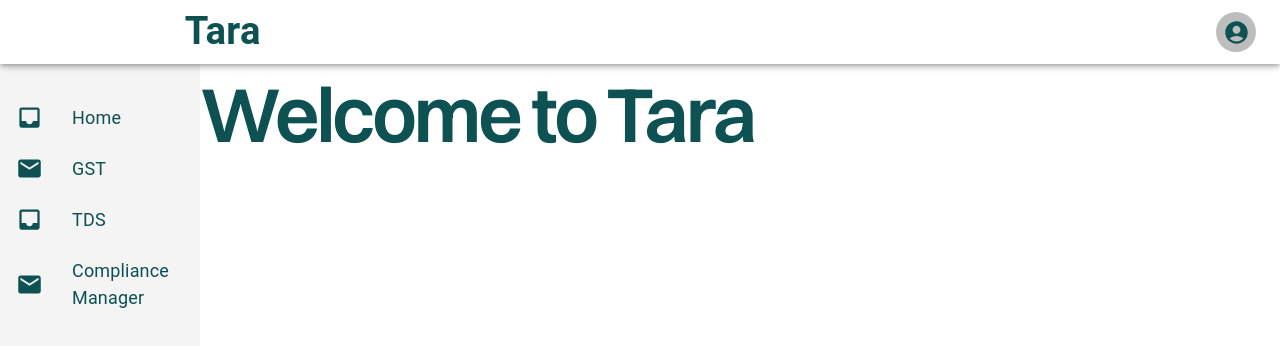
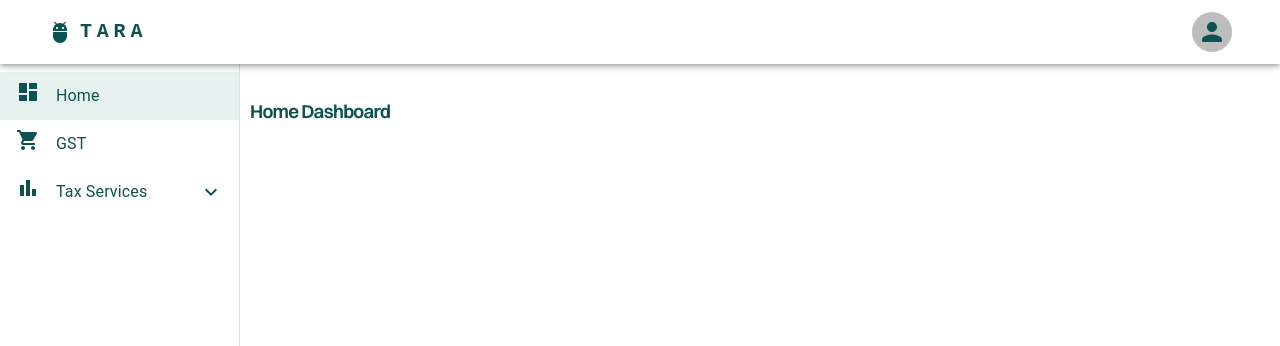
Before and after one commit to sadanand2024/website-frontend, a Next.js app: page /tara in a window 1280 px wide. Shown: the top 346 px of the page. Built offline with nearby package versions, Linux system fonts and the light colour scheme.

Commit message:
worked on navbar

```diff
--- a/app/layout.js
+++ b/app/layout.js
@@ -31,6 +31,7 @@ export default function RootLayout({ children }) {
       <Head>{/* Metadata is used here */}</Head>
       <body>
         {/* GoogleOAuthProvider is wrapping your app to provide Google login functionality */}
+
         <GoogleOAuthProvider clientId="<your_google_client_id_here>">
           {children}
         </GoogleOAuthProvider>
--- a/app/tara/components/Navbar.js
+++ b/app/tara/components/Navbar.js
@@ -1,110 +1,291 @@
 "use client";
+
 import React, { useState } from "react";
+import { usePathname, useRouter } from "next/navigation"; // Import for current path
+import AppBar from "@mui/material/AppBar";
+import Toolbar from "@mui/material/Toolbar";
+import IconButton from "@mui/material/IconButton";
+import Typography from "@mui/material/Typography";
+import Drawer from "@mui/material/Drawer";
+import List from "@mui/material/List";
+import ListItem from "@mui/material/ListItem";
+import ListItemButton from "@mui/material/ListItemButton";
+import ListItemText from "@mui/material/ListItemText";
+import Box from "@mui/material/Box";
+import Collapse from "@mui/material/Collapse";
+import ExpandLess from "@mui/icons-material/ExpandLess";
+import ExpandMore from "@mui/icons-material/ExpandMore";
+import MenuIcon from "@mui/icons-material/Menu";
+import DashboardIcon from "@mui/icons-material/Dashboard";
+import ShoppingCartIcon from "@mui/icons-material/ShoppingCart";
+import BarChartIcon from "@mui/icons-material/BarChart";
+import DescriptionIcon from "@mui/icons-material/Description";
+import Link from "next/link";
 import {
-  Box,
-  AppBar,
-  Toolbar,
-  Typography,
-  IconButton,
+  Avatar,
+  Container,
   Menu,
   MenuItem,
-  Avatar,
+  Tooltip,
+  useMediaQuery,
 } from "@mui/material";
-import SettingsIcon from "@mui/icons-material/Settings";
-import LogoutIcon from "@mui/icons-material/Logout";
-import { useRouter } from "next/navigation";
-import Link from "next/link";
-import AccountCircleIcon from "@mui/icons-material/AccountCircle";
-const Navbar = () => {
+import AdbIcon from "@mui/icons-material/Adb";
+import { useTheme } from "@mui/material/styles";
+
+const drawerWidth = 240;
+
+export default function Navbar() {
+  const pathname = usePathname(); // Get the current route
   const router = useRouter();
-  const [anchorEl, setAnchorEl] = useState(null);
 
-  // Open the avatar menu
-  const handleAvatarClick = (event) => {
-    setAnchorEl(event.currentTarget);
+  const [openSubmenu, setOpenSubmenu] = useState({});
+  const [anchorElUser, setAnchorElUser] = useState(null);
+  const [drawerOpen, setDrawerOpen] = useState(false);
+
+  const theme = useTheme();
+  const isMobile = useMediaQuery(theme.breakpoints.down("sm"));
+
+  const settings = [
+    {
+      route: "/profile",
+      title: "Profile",
+    },
+    {
+      route: "/login",
+      title: "Logout",
+    },
+  ];
+
+  const handleOpenUserMenu = (event) => {
+    setAnchorElUser(event.currentTarget);
   };
 
-  // Close the avatar menu
-  const handleClose = () => {
-    setAnchorEl(null);
+  const handleCloseUserMenu = () => {
+    setAnchorElUser(null);
   };
 
-  // Handle logout logic
-  const handleLogout = async () => {
-    // Clear authentication token or session data from localStorage
-    localStorage.removeItem("auth_token"); // Clear from localStorage
+  const toggleSubmenu = (index) => {
+    setOpenSubmenu((prev) => ({
+      ...prev,
+      [index]: !prev[index],
+    }));
+  };
 
-    // Call the logout API to clear server-side session or cookies
-    const response = await fetch("/api/auth/logout", { method: "GET" });
+  const toggleDrawer = () => {
+    setDrawerOpen(!drawerOpen);
+  };
+  const handleMenuItemClick = (route) => {
+    router.push(route); // Navigate based on route
 
-    if (response.ok) {
-      console.log("Logout successful");
-      router.push("/login"); // Redirect to the login page after successful logout
-    } else {
-      console.error("Logout failed");
+    if (isMobile) {
+      toggleDrawer(); // Close the drawer on mobile after navigation
     }
 
-    // Optionally, close the menu after logout (if you're using a menu component)
-    handleClose();
+    handleCloseUserMenu(); // Close the user menu after navigation
   };
+  const NAVIGATION = [
+    {
+      route: "/tara",
+      title: "Home",
+      icon: <DashboardIcon />,
+    },
+    {
+      route: "/tara/gst",
+      title: "GST",
+      icon: <ShoppingCartIcon />,
+    },
+    {
+      segment: "reports",
+      title: "Tax Services",
+      icon: <BarChartIcon />,
+      children: [
+        {
+          route: "/tara/tds",
+          title: "TDS",
+          icon: <DescriptionIcon />,
+        },
+      ],
+    },
+  ];
 
   return (
+    <Box sx={{ display: "flex" }}>
+      {/* AppBar */}
       <AppBar
-      position="sticky"
+        position="fixed"
         sx={{
-        backgroundColor: "white", // Set the background color to white
+          zIndex: (theme) => theme.zIndex.drawer + 1,
+          backgroundColor: "white",
         }}
       >
+        <Container maxWidth="xl">
           <Toolbar>
-        {/* Left Side: Logo or Name */}
-        <Box sx={{ flex: 1, textAlign: "center" }}>
-          <Link href="/">
+            {isMobile && (
+              <IconButton
+                color="inherit"
+                aria-label="open drawer"
+                edge="start"
+                onClick={toggleDrawer}
+                sx={{ mr: 2 }}
+              >
+                <MenuIcon />
+              </IconButton>
+            )}
+            <AdbIcon sx={{ mr: 1 }} />
             <Typography
-              variant="h4"
+              variant="h6"
+              noWrap
+              component="a"
+              href="/"
               sx={{
-                fontWeight: "bold",
-                cursor: "pointer",
+                mr: 2,
+                // display: { xs: "none", md: "flex" },
+                fontFamily: "monospace",
+                fontWeight: 700,
+                letterSpacing: ".3rem",
+                color: "inherit",
+                textDecoration: "none",
               }}
             >
-              Tara
+              TARA
             </Typography>
-          </Link>
-        </Box>
-
-        {/* Center: Empty to center-align logo */}
-        <Box sx={{ display: "flex", justifyContent: "center", flex: 2 }}></Box>
-
-        {/* Right Side: Avatar for user profile */}
-        <Box sx={{ display: "flex", alignItems: "center" }}>
-          <Avatar sx={{ cursor: "pointer" }} onClick={handleAvatarClick}>
-            <AccountCircleIcon />
-          </Avatar>
-
+            <Box sx={{ flexGrow: 1 }} />
+            <Box sx={{ flexGrow: 0 }}>
+              <Tooltip title="Open settings">
+                <IconButton onClick={handleOpenUserMenu} sx={{ p: 0 }}>
+                  <Avatar alt="User Avatar" />
+                </IconButton>
+              </Tooltip>
               <Menu
-            anchorEl={anchorEl}
-            open={Boolean(anchorEl)}
-            onClose={handleClose}
+                sx={{ mt: "45px" }}
+                id="menu-appbar"
+                anchorEl={anchorElUser}
                 anchorOrigin={{
                   vertical: "top",
                   horizontal: "right",
                 }}
+                keepMounted
                 transformOrigin={{
                   vertical: "top",
                   horizontal: "right",
                 }}
+                open={Boolean(anchorElUser)}
+                onClose={handleCloseUserMenu}
               >
-            <MenuItem onClick={() => router.push("/dashboard/profile")}>
-              Profile
+                {settings.map((setting) => (
+                  <MenuItem
+                    key={setting.route} // Unique key for each menu item
+                    onClick={() => handleMenuItemClick(setting.route)} // Navigate when clicked
+                  >
+                    <Typography textAlign="center">{setting.title}</Typography>
                   </MenuItem>
-            <MenuItem onClick={() => router.push("/dashboard/settings")}>
-              Settings
-            </MenuItem>
-            <MenuItem onClick={handleLogout}>Logout</MenuItem>
+                ))}
               </Menu>
             </Box>
           </Toolbar>
+        </Container>
       </AppBar>
+
+      {/* Drawer */}
+      <Drawer
+        variant={isMobile ? "temporary" : "persistent"}
+        open={isMobile ? drawerOpen : true} // Always open on desktop
+        onClose={toggleDrawer}
+        sx={{
+          width: drawerWidth,
+          flexShrink: 0,
+          "& .MuiDrawer-paper": {
+            width: drawerWidth,
+            boxSizing: "border-box",
+          },
+        }}
+      >
+        <Toolbar />
+        <Box role="presentation" sx={{ overflow: "auto" }}>
+          <List>
+            {NAVIGATION.map((item, index) => {
+              const hasChildren = item.children && item.children.length > 0;
+
+              // Check if the parent itself is active
+              const isParentActive = pathname === item.route;
+
+              // Check if any child is active
+              const isChildActive =
+                hasChildren &&
+                item.children.some((child) => pathname === child.route);
+
+              const isActive = isParentActive; // Only highlight the parent when its route matches
+
+              return (
+                <React.Fragment key={index}>
+                  <ListItem
+                    disablePadding
+                    onClick={() => {
+                      if (hasChildren) {
+                        toggleSubmenu(index);
+                      } else {
+                        handleMenuItemClick(item.route); // Handle click and close drawer
+                      }
+                    }}
+                  >
+                    <ListItemButton
+                      onClick={() => hasChildren && toggleSubmenu(index)}
+                      component={!hasChildren ? Link : "div"}
+                      href={!hasChildren ? item.route : undefined}
+                      sx={{
+                        backgroundColor: isActive ? "#1981691a" : "inherit",
+                        color: isActive ? "white" : "inherit",
+                      }}
+                    >
+                      {item.icon && <Box sx={{ mr: 2 }}>{item.icon}</Box>}
+                      <ListItemText primary={item.title} />
+                      {hasChildren &&
+                        (openSubmenu[index] ? <ExpandLess /> : <ExpandMore />)}
+                    </ListItemButton>
+                  </ListItem>
+                  {hasChildren && (
+                    <Collapse
+                      in={openSubmenu[index]}
+                      timeout="auto"
+                      unmountOnExit
+                    >
+                      <List component="div" disablePadding>
+                        {item.children.map((child, childIndex) => (
+                          <ListItem
+                            key={`${index}-${childIndex}`}
+                            disablePadding
+                          >
+                            <ListItemButton
+                              component={Link}
+                              href={child.route}
+                              sx={{
+                                pl: 4,
+                                backgroundColor:
+                                  pathname === child.route
+                                    ? "#1981691a"
+                                    : "inherit",
+                                color:
+                                  pathname === child.route
+                                    ? "white"
+                                    : "inherit",
+                              }}
+                            >
+                              {child.icon && (
+                                <Box sx={{ mr: 2 }}>{child.icon}</Box>
+                              )}
+                              <ListItemText primary={child.title} />
+                            </ListItemButton>
+                          </ListItem>
+                        ))}
+                      </List>
+                    </Collapse>
+                  )}
+                </React.Fragment>
               );
-};
-
-export default Navbar;
+            })}
+          </List>
+        </Box>
+      </Drawer>
+    </Box>
+  );
+}
--- a/app/tara/gst/page.js
+++ b/app/tara/gst/page.js
@@ -1,7 +1,7 @@
 import React from "react";
 
 function Gstcompoennet() {
-  return <div>Gstcompoennet now</div>;
+  return <h3>GST Coming Soon </h3>;
 }
 
 export default Gstcompoennet;
--- a/app/tara/layout.js
+++ b/app/tara/layout.js
@@ -1,40 +1,18 @@
 "use client";
-import { useState, useEffect } from "react";
+
+import { Box } from "@mui/material";
 import Navbar from "./components/Navbar";
-import LeftSidebar from "./components/LeftSidebar";
-
-export default function DashboardLayout({ children }) {
-  const [isAuthenticated, setIsAuthenticated] = useState(false);
-  const [showModal, setShowModal] = useState(false);
-  const [isFormSubmitted, setIsFormSubmitted] = useState(false);
-
-  useEffect(() => {
-    // Check for auth token to determine if user is authenticated
-    const token = localStorage.getItem("authToken");
-    if (true) {
-      setIsAuthenticated(true);
-    } else {
-      // Redirect to login if not authenticated
-      window.location.href = "/login";
-    }
-  }, []);
-
-  // Handle form submission logic
-  const handleFormSubmit = () => {
-    localStorage.setItem("formSubmitted", "true"); // Mark the form as submitted
-    setIsFormSubmitted(true); // Hide modal
-    setShowModal(false); // Close the modal
-  };
-  console.log(isAuthenticated);
+export default function RootLayout({ children }) {
   return (
     <div>
-      {isAuthenticated && <Navbar />}
-
-      {isAuthenticated && <LeftSidebar />}
-
-      <main style={{ marginLeft: isAuthenticated ? "200px" : "0" }}>
-        {children}
-      </main>
+      <Navbar /> {/* Include Navbar here */}
+      <Box
+        sx={{
+          p: "100px 0px 0px 250px",
+        }}
+      >
+        {children} {/* This will render the content dynamically */}
+      </Box>
     </div>
   );
 }
--- a/app/tara/page.js
+++ b/app/tara/page.js
@@ -6,16 +6,14 @@ export default function DashboardPage() {
   const router = useRouter();
 
   // useEffect(() => {
-  //   // Check if the user has submitted the form, otherwise show a modal
-  //   const formSubmitted = localStorage.getItem("formSubmitted");
-  //   if (!formSubmitted) {
-  //     router.push("/dashboard"); // If not, redirect back to dashboard page to show the modal
+  //   // Optional: Check if user is authenticated here
+  //   const token = localStorage.getItem("authToken");
+
+  //   if (!token) {
+  //     // Redirect to login if not authenticated
+  //     router.push("/login");
   //   }
   // }, [router]);
 
-  return (
-    <div>
-      <h1>Welcome to Tara</h1>
-    </div>
-  );
+  return <h3>Home Dashboard </h3>;
 }
--- a/app/tara/registrationtype/selection/page.js
+++ b/app/tara/registrationtype/selection/page.js
@@ -24,6 +24,7 @@ const MovingCardTabs = () => {
   return (
     <Dialog
       open={dialogOpen}
+      onClose={() => setDialogOpen(false)}
       maxWidth="md"
       PaperProps={{
         sx: {
--- a/public/css/style.css
+++ b/public/css/style.css
@@ -54,7 +54,7 @@ body {
   padding: 0;
   margin: 0;
   font-family: "Switzer-Variable";
-  font-size: 18px;
+  /* font-size: 18px; */
   font-weight: 400;
   line-height: 1.6;
   -webkit-font-smoothing: antialiased;
```
Also changed, not shown: app/tara/tds/page.js (added, +7 -0 lines), app/tara/theme.js (added, +23 -0 lines), package.json (+6 -4 lines), 1 other file (tests, documents, lock files or other folders). Lines whose indentation alone changed are shown as unchanged.
